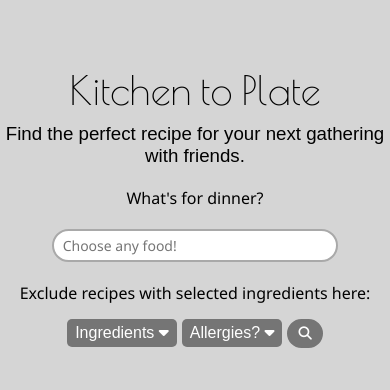
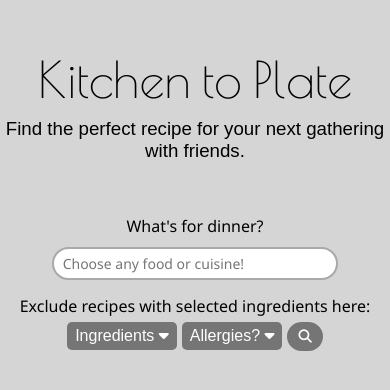
Before and after one commit to Phantom-Wolf/RecipeCapstone, a plain HTML site: page index.html in a window 390 px wide. Shown: the part 186-576 px from the top of the page. Drawn offline with nearby package versions, Linux system fonts and the light colour scheme; a web font is replaced by a local one.

Commit message:
adjusted height of header in MQ

```diff
--- a/index.html
+++ b/index.html
@@ -13,14 +13,14 @@
 <body>
     <header>
         <h1 class="title">Kitchen to Plate</h1>
-        <h3>Find the perfect recipe for your next gathering with friends.</h3>
+        <h3 class="hero-text">Find the perfect recipe for your next gathering with friends.</h3>
     </header>
 
     <main>
         <form class="main-search">
 
-            <p>What's for dinner? </p>
-            <input type="text" name="recipe" id="recipe-search" placeholder=" Choose any food!" required>
+            <p class="search-question">What's for dinner? </p>
+            <input type="text" name="recipe" id="recipe-search" placeholder=" Choose any food or cuisine!" required>
             <p>Exclude recipes with selected ingredients here:</p>
             <div class="dropdown-pair">
                 <div class="dropdown">
--- a/index.js
+++ b/index.js
@@ -50,7 +50,7 @@ function displayResults(responseJson) {
       <p>${responseJson.instructions}</p>
     `);
   } else {
-    $(".recipeInstructions").append(`
+    $(`#${responseJson.id} .recipeInstructions`).append(`
     <h3>Instructions</h3>
     <p>No instructions needed, just mix together!</p>
   `);
@@ -59,8 +59,8 @@ function displayResults(responseJson) {
   $("#results").removeClass("hidden");
 }
 
-//  the following 3 build the url, fetches initial request for recipes, takes that
-//  data and fetches another request for full details.
+//  the following 3 functions builds the url, fetches initial request for recipes, takes
+//  that data and fetches another request for full details.
 
 function formatQueryParams(params) {
   const queryItems = Object.keys(params).map(
@@ -181,8 +181,9 @@ function watchForm() {
 
 $(function() {
   console.log("App loaded! Waiting for submit!");
-  $("#results").addClass("hidden");
+  $("#results").addClass("hidden")
   populateDropdowns();
+  $("#search-recipe").focus();
   watchForm();
 
   console.log(STORE.exclusions);
--- a/main.css
+++ b/main.css
@@ -47,21 +47,21 @@ h2,h3{
 /* ***** header ***** */
 
 header{
-    height: 40vh;
+    height: 44vh;
     transition: height ease .7s;
 }
 .title {
-    margin: 30vh auto 0;
+    margin: 28vh auto 0;
     text-align: center;
     font-family: 'Poiret One', cursive;
-    font-weight: 200;
-    font-size: 40px;
+    font-weight: 250;
+    font-size: 50px;
     transition: margin ease-in .7s;
 }
 
 header h3 {
 
-    margin: 10px auto;
+    margin: 10px auto 20px;
     text-align: center;
 
 }
@@ -79,6 +79,8 @@ header h3 {
 .main-search p {
     margin: 5px;
 }
+
+
 
 #recipe-search {
     width: 20vw;
@@ -291,7 +293,7 @@ span {
 
 @media only screen and (max-width: 600px) {
     .main-search p {
-        margin: 15px 0px;
+        margin: 10px 0px 5px;
     }
     .dropdown-pair {
         display: flex;
```
